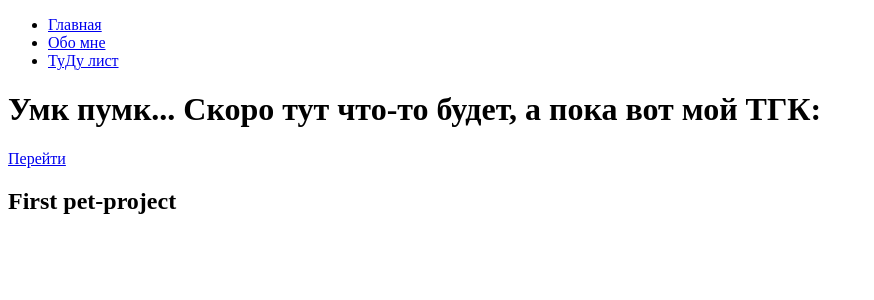
After one commit to kavi228/django-todo-project, a Django app: page /about/ in a window 1280 px wide. The commit adds this page. Shown: the top 300 px of the page, without its empty margins (0-874 px from the left). Run offline with Django 5.2, Linux system fonts and the light colour scheme.

Commit message:
create app

```diff
--- /dev/null
+++ b/todomaneger/templates/About.html
@@ -0,0 +1,10 @@
+{% extends 'baze.html' %}
+
+{% block title %}
+  Обо мне
+{% endblock title %}
+
+{% block body %}
+  <h1>Умк пумк... Скоро тут что-то будет, а пока вот мой ТГК:</h1>
+  <a href="https://t.me/kocrik_groc">Перейти</a>
+{% endblock body %}
--- a/todomaneger/templates/components/navbar.html
+++ b/todomaneger/templates/components/navbar.html
@@ -1,7 +1,7 @@
 <nav>
   <ul>
     <li><a href="{% url 'vid' %}">Главная</a></li>
-    <li><a href="#">Обо мне</a></li>
+    <li><a href="{% url 'about' %}">Обо мне</a></li>
     <li><a href="{% url 'todolist:vid' %}">ТуДу лист</a></li>
   </ul>
 </nav>
--- a/todomaneger/todomaneger/urls.py
+++ b/todomaneger/todomaneger/urls.py
@@ -20,6 +20,8 @@
 
 urlpatterns = [
     path("", TemplateView.as_view(template_name = "vid.html"), name="vid"),
+    path('about/', TemplateView.as_view(template_name = "About.html"), name="about"),
     path('todos/', include('todolist.urls')),
     path('admin/', admin.site.urls),
+
 ]
```
